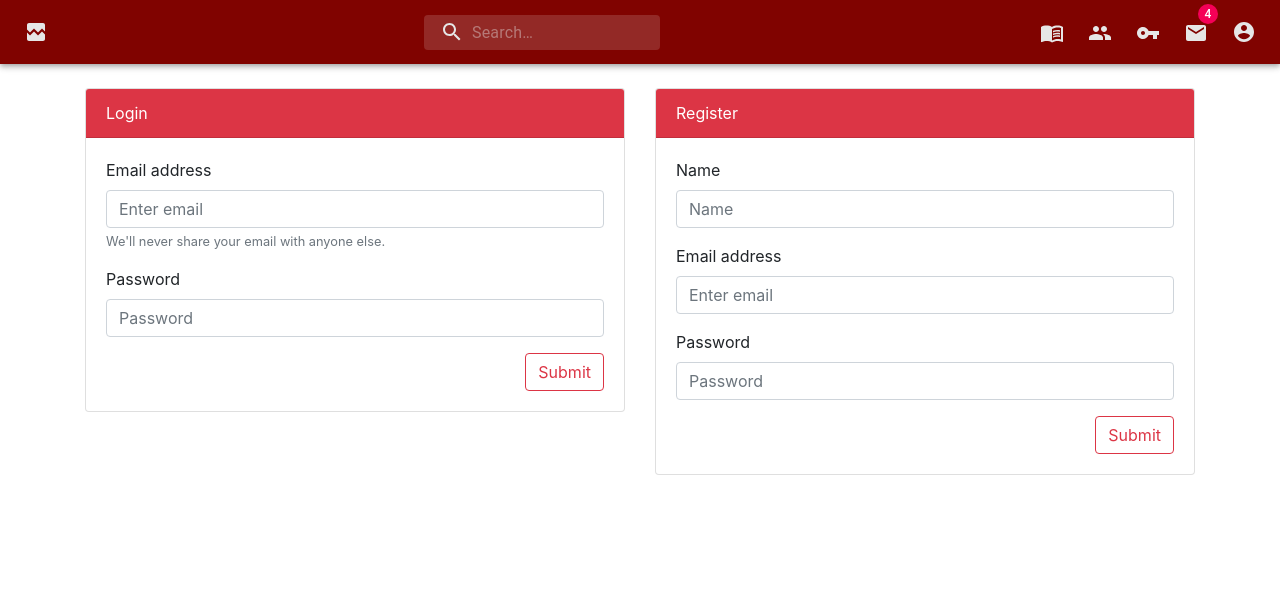
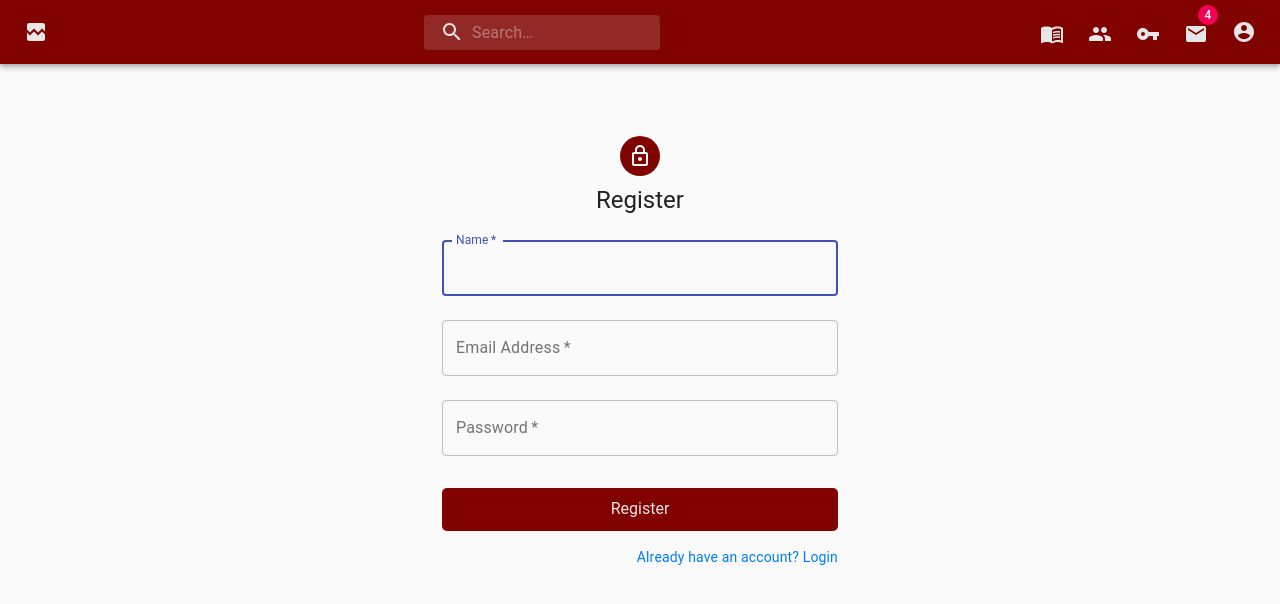
Before and after one commit to glennludszuweit/social-media-REACT, a React (Create React App) app: page /glued/auth/register in a window 1280 px wide. Shown: the top 604 px of the page. Built offline with nearby package versions, Linux system fonts and the light colour scheme.

Commit message:
converted auth pages to materialUI

```diff
--- a/src/Components/Auth/Auth.jsx
+++ b/src/Components/Auth/Auth.jsx
@@ -1,18 +1,13 @@
-import { Row, Col } from 'react-bootstrap';
+import { Route, Switch } from 'react-router-dom';
 import Login from './Login/Login';
 import Register from './Register/Register';
 
 function Auth() {
   return (
-    <Row className='my-3'>
-      <Col sm={12} md={6} className='my-2'>
-        <Login />
-      </Col>
-
-      <Col sm={12} md={6} className='my-2'>
-        <Register />
-      </Col>
-    </Row>
+    <Switch>
+      <Route path='/auth/login' component={Login} />
+      <Route path='/auth/register' component={Register} />
+    </Switch>
   );
 }
 
--- a/src/Components/Auth/Login/Login.jsx
+++ b/src/Components/Auth/Login/Login.jsx
@@ -1,36 +1,58 @@
-import { Button, Card, Form } from 'react-bootstrap';
+import { Link } from 'react-router-dom';
+import { useStyles } from './styles';
+import Avatar from '@material-ui/core/Avatar';
+import CssBaseline from '@material-ui/core/CssBaseline';
+import TextField from '@material-ui/core/TextField';
+import Grid from '@material-ui/core/Grid';
+import LockOutlinedIcon from '@material-ui/icons/LockOutlined';
+import Typography from '@material-ui/core/Typography';
+import Container from '@material-ui/core/Container';
 
 function Login() {
+  const classes = useStyles();
+
   return (
-    <Card>
-      <Card.Header style={{ backgroundColor: '#DC3545', color: '#fff' }}>
-        Login
-      </Card.Header>
-      <Card.Body>
-        <Form>
-          <Form.Group controlId='formBasicEmail'>
-            <Form.Label>Email address</Form.Label>
-            <Form.Control type='email' placeholder='Enter email' />
-            <Form.Text className='text-muted'>
-              We'll never share your email with anyone else.
-            </Form.Text>
-          </Form.Group>
-
-          <Form.Group controlId='formBasicPassword'>
-            <Form.Label>Password</Form.Label>
-            <Form.Control type='password' placeholder='Password' />
-          </Form.Group>
-
-          <Button
-            className='float-right'
-            variant='outline-danger'
-            type='submit'
-          >
-            Submit
-          </Button>
-        </Form>
-      </Card.Body>
-    </Card>
+    <Container component='main' maxWidth='xs'>
+      <CssBaseline />
+      <div className={classes.paper}>
+        <Avatar className={classes.avatar}>
+          <LockOutlinedIcon />
+        </Avatar>
+        <Typography component='h1' variant='h5'>
+          Login
+        </Typography>
+        <form className={classes.form} noValidate>
+          <TextField
+            variant='outlined'
+            margin='normal'
+            label='Email Address'
+            type='text'
+            required
+            fullWidth
+            autoFocus
+          />
+          <TextField
+            variant='outlined'
+            margin='normal'
+            label='Password'
+            type='password'
+            required
+            fullWidth
+          />
+          <div className={classes.submit}>
+            <button type='submit'>Sign In</button>
+          </div>
+          <Grid container>
+            <Grid item xs></Grid>
+            <Grid item>
+              <Link to='/auth/register' variant='body2'>
+                {"Don't have an account? Register"}
+              </Link>
+            </Grid>
+          </Grid>
+        </form>
+      </div>
+    </Container>
   );
 }
 
--- a/src/Components/Auth/Login/styles.js
+++ b/src/Components/Auth/Login/styles.js
@@ -0,0 +1,34 @@
+import { makeStyles } from '@material-ui/core/styles';
+
+export const useStyles = makeStyles((theme) => ({
+  paper: {
+    marginTop: theme.spacing(8),
+    display: 'flex',
+    flexDirection: 'column',
+    alignItems: 'center',
+  },
+  avatar: {
+    margin: theme.spacing(1),
+    backgroundColor: '#800300',
+  },
+  form: {
+    width: '100%', // Fix IE 11 issue.
+    marginTop: theme.spacing(1),
+  },
+  submit: {
+    '& button': {
+      width: '100%',
+      border: 'none',
+      borderRadius: '5px',
+      backgroundColor: '#800300',
+      margin: theme.spacing(3, 0, 2),
+      color: '#E6E6E6',
+      padding: '10px 0 10px',
+      fontSize: '16px',
+    },
+    '& button:hover': {
+      backgroundColor: '#BF0600',
+      color: '#E6E6E6',
+    },
+  },
+}));
--- a/src/Components/Auth/Register/Register.jsx
+++ b/src/Components/Auth/Register/Register.jsx
@@ -1,15 +1,24 @@
-import React, { useState } from 'react';
-import { Button, Card, Form } from 'react-bootstrap';
+import { useState } from 'react';
 import { useDispatch } from 'react-redux';
 import { register } from '../../../Redux/Actions/auth';
+import { Link } from 'react-router-dom';
+import { useStyles } from './styles';
+import Avatar from '@material-ui/core/Avatar';
+import CssBaseline from '@material-ui/core/CssBaseline';
+import TextField from '@material-ui/core/TextField';
+import Grid from '@material-ui/core/Grid';
+import LockOutlinedIcon from '@material-ui/icons/LockOutlined';
+import Typography from '@material-ui/core/Typography';
+import Container from '@material-ui/core/Container';
 
 function Register() {
+  const classes = useStyles();
+  const dispatch = useDispatch();
   const [userData, setUserData] = useState({
     name: '',
     email: '',
     password: '',
   });
-  const dispatch = useDispatch();
 
   const handleSubmit = (e) => {
     e.preventDefault();
@@ -17,58 +26,64 @@ function Register() {
   };
 
   return (
-    <Card>
-      <Card.Header style={{ backgroundColor: '#DC3545', color: '#fff' }}>
+    <Container component='main' maxWidth='xs'>
+      <CssBaseline />
+      <div className={classes.paper}>
+        <Avatar className={classes.avatar}>
+          <LockOutlinedIcon />
+        </Avatar>
+        <Typography component='h1' variant='h5'>
           Register
-      </Card.Header>
-      <Card.Body>
-        <Form onSubmit={handleSubmit}>
-          <Form.Group>
-            <Form.Label>Name</Form.Label>
-            <Form.Control
+        </Typography>
+        <form className={classes.form} noValidate>
+          <TextField
+            variant='outlined'
+            margin='normal'
+            label='Name'
             type='text'
-              placeholder='Name'
-              value={userData.name}
-              onChange={(e) =>
-                setUserData({ ...userData, name: e.target.value })
-              }
+            required
+            fullWidth
+            autoFocus
+            onChange={(e) => setUserData({ ...userData, name: e.target.value })}
           />
-          </Form.Group>
-
-          <Form.Group>
-            <Form.Label>Email address</Form.Label>
-            <Form.Control
+          <TextField
+            variant='outlined'
+            margin='normal'
+            label='Email Address'
             type='email'
-              placeholder='Enter email'
-              value={userData.email}
+            required
+            fullWidth
             onChange={(e) =>
               setUserData({ ...userData, email: e.target.value })
             }
           />
-          </Form.Group>
-
-          <Form.Group>
-            <Form.Label>Password</Form.Label>
-            <Form.Control
+          <TextField
+            variant='outlined'
+            margin='normal'
+            required
+            fullWidth
+            label='Password'
             type='password'
-              placeholder='Password'
-              value={userData.password}
             onChange={(e) =>
               setUserData({ ...userData, password: e.target.value })
             }
           />
-          </Form.Group>
-
-          <Button
-            className='float-right'
-            variant='outline-danger'
-            type='submit'
-          >
-            Submit
-          </Button>
-        </Form>
-      </Card.Body>
-    </Card>
+          <div className={classes.submit}>
+            <button type='submit' onClick={handleSubmit}>
+              Register
+            </button>
+          </div>
+          <Grid container>
+            <Grid item xs></Grid>
+            <Grid item>
+              <Link to='/auth/login' variant='body2'>
+                {'Already have an account? Login'}
+              </Link>
+            </Grid>
+          </Grid>
+        </form>
+      </div>
+    </Container>
   );
 }
 
--- a/src/Components/Auth/Register/styles.js
+++ b/src/Components/Auth/Register/styles.js
@@ -0,0 +1,34 @@
+import { makeStyles } from '@material-ui/core/styles';
+
+export const useStyles = makeStyles((theme) => ({
+  paper: {
+    marginTop: theme.spacing(8),
+    display: 'flex',
+    flexDirection: 'column',
+    alignItems: 'center',
+  },
+  avatar: {
+    margin: theme.spacing(1),
+    backgroundColor: '#800300',
+  },
+  form: {
+    width: '100%', // Fix IE 11 issue.
+    marginTop: theme.spacing(1),
+  },
+  submit: {
+    '& button': {
+      width: '100%',
+      border: 'none',
+      borderRadius: '5px',
+      backgroundColor: '#800300',
+      margin: theme.spacing(3, 0, 2),
+      color: '#E6E6E6',
+      padding: '10px 0 10px',
+      fontSize: '16px',
+    },
+    '& button:hover': {
+      backgroundColor: '#BF0600',
+      color: '#E6E6E6',
+    },
+  },
+}));
--- a/src/Containers/Header/Header.jsx
+++ b/src/Containers/Header/Header.jsx
@@ -96,7 +96,7 @@ function Header() {
           <VpnKeyIcon />
         </IconButton>
         <p>
-          <Link to='/auth'>Login</Link>
+          <Link to='/auth/login'>Login</Link>
         </p>
       </MenuItem>
       <MenuItem className={classes.iconMenu}>
@@ -159,7 +159,7 @@ function Header() {
               </Link>
             </IconButton>
             <IconButton color='inherit'>
-              <Link to='/auth'>
+              <Link to='/auth/login'>
                 <VpnKeyIcon />
               </Link>
             </IconButton>
```
Lines whose indentation alone changed are shown as unchanged.
